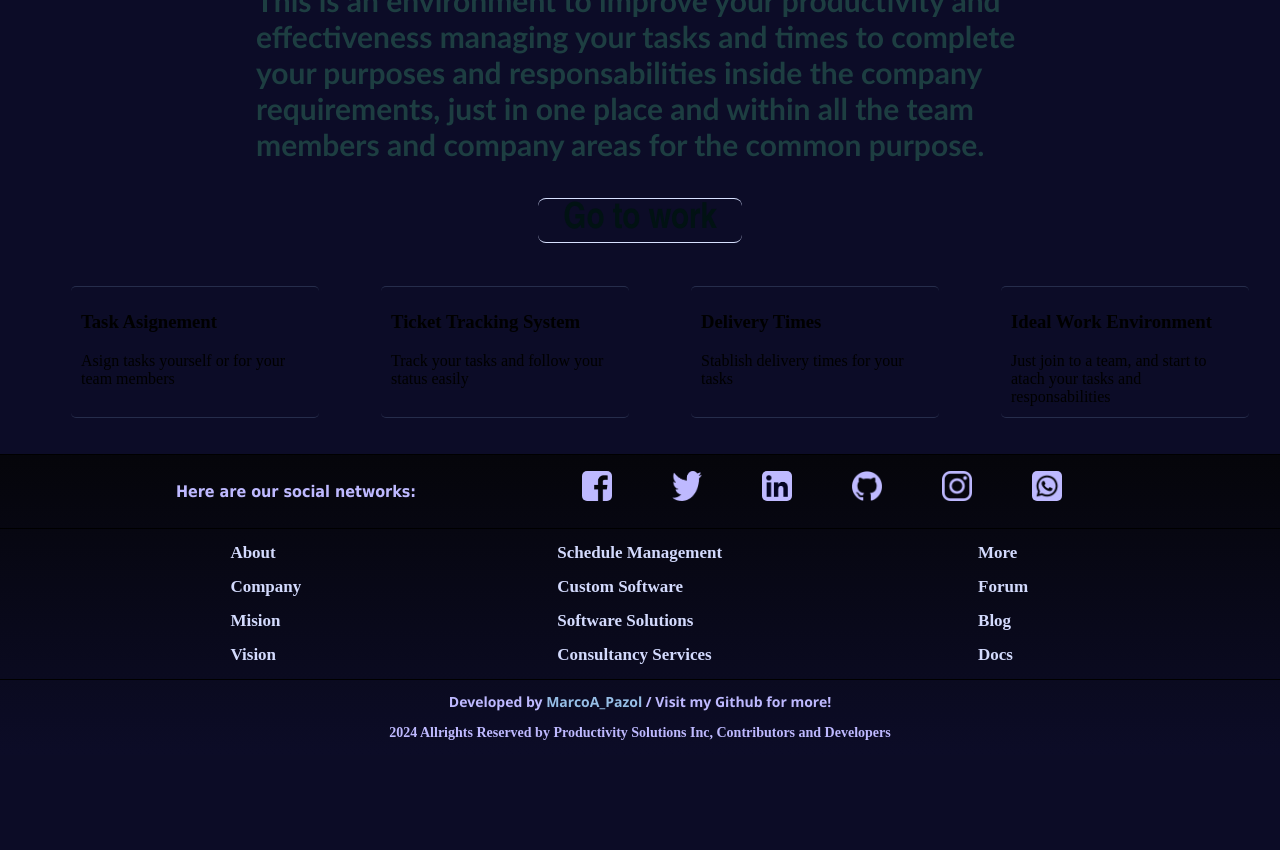
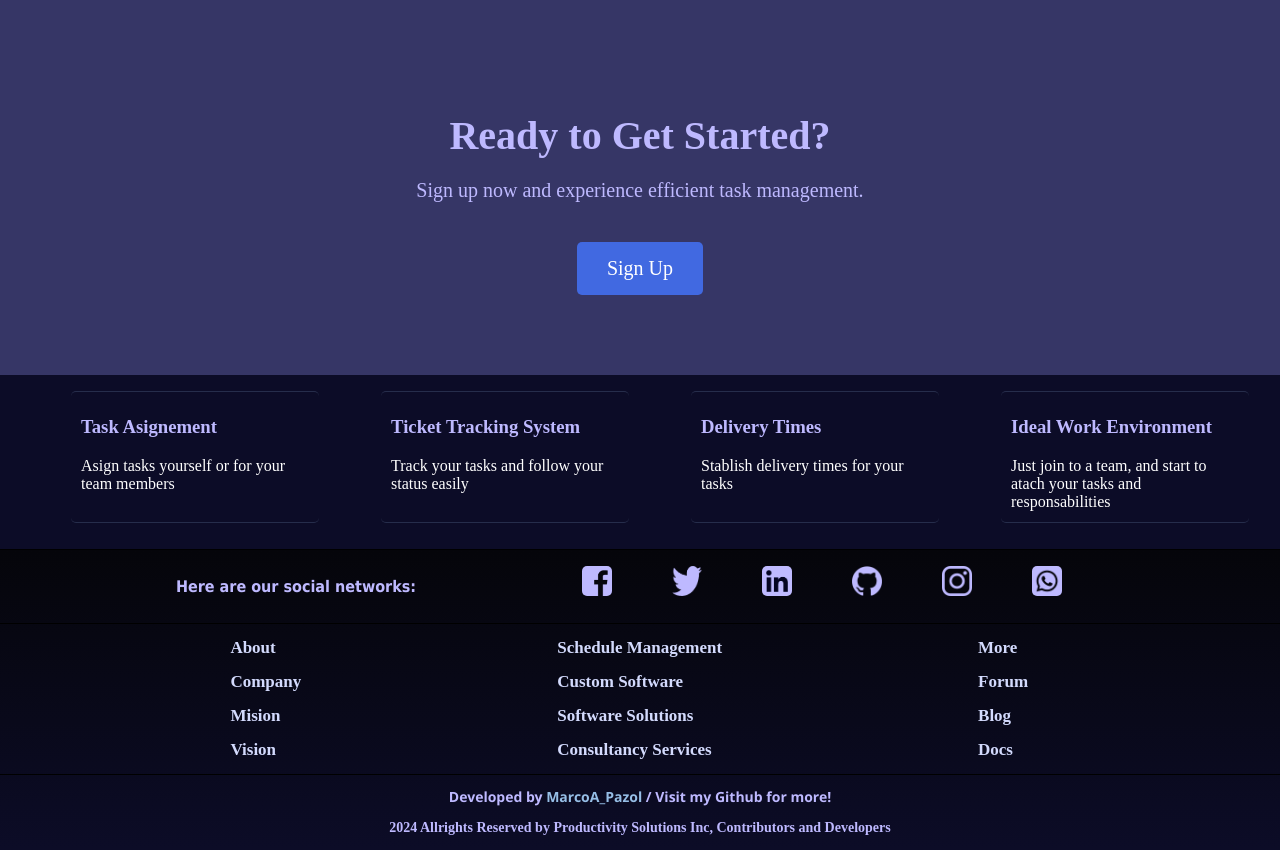
Before and after one commit to MarcoA-Pazol/Task_Management, a Django app: page / in a window 1280 px wide; the page is wider, and only the part inside the window is pictured. Shown: the part 601-1451 px from the top of that part. Before the commit the page ends 1341 px from the top of that part, so only its background shows below. Run offline with Django 4.2, Linux system fonts and the light colour scheme.

```diff
--- a/BackEnd/forms.py
+++ b/BackEnd/forms.py
@@ -1,8 +1,9 @@
 from django import forms
 
 #Ask for help formulary
-class AskForHelp(forms.Form):
-    pass
+class AskForHelpForm(forms.Form):
+    reason = forms.CharField(max_length=200)
+    description = forms.CharField(widget=forms.Textarea)
 
 class LoginForm(forms.Form):
     username = forms.CharField(max_length=20, min_length=3)
--- a/FrontEnd/static/scripts/home.js
+++ b/FrontEnd/static/scripts/home.js
@@ -0,0 +1,15 @@
+document.addEventListener('DOMContentLoaded', () => {
+    const heroSection = document.querySelector('.hero-section');
+
+    function animateOnScroll() {
+        const windowHeight = window.innerHeight;
+        const scrollY = window.scrollY || window.pageYOffset; // Cross-browser compatibility
+
+        if (scrollY > windowHeight) {
+            heroSection.classList.add('animate-in');
+            window.removeEventListener('scroll', animateOnScroll);
+        }
+    }
+
+    window.addEventListener('scroll', animateOnScroll);
+});
--- a/FrontEnd/static/styles/base.css
+++ b/FrontEnd/static/styles/base.css
@@ -23,7 +23,7 @@
 body {
     background-color: #0c0c27;
     animation-name: dark_light_dark;
-    animation-duration: .5s;
+    animation-duration: .2s;
     margin: 0;
     padding: 0;
     display: flex;
@@ -110,6 +110,7 @@ header {
     padding: 10px 20px;
     border-radius: 5px;
     border: 1px solid #ffffff;
+    background-color: #0c0c27;
     color: #ffffff;
     margin-right: 10px;
     transition: background-color 0.3s, color 0.3s;
@@ -127,15 +128,15 @@ header {
 }
 
 .content {
-    position: relative;
-    top: 30px;
+    margin-top: 100px;
+    width: 100%;
     flex: 1; /* Allow the content area to grow and fill the remaining space */
 }
 
 
 /*FOOTER*/
 footer {
-    margin-top: 50px;
+    margin-top: 10px;
     height: 300px;
     border-top: 1px solid rgb(0, 0, 0);
     width: 100%;
--- a/FrontEnd/static/styles/home.css
+++ b/FrontEnd/static/styles/home.css
@@ -1,110 +1,79 @@
-.home_principal_container{
-    border-bottom: 2px solid rgb(212, 216, 250);
-    height: 400px;
-    width: 100%;
-}
-.home_principal_container ul li{
-    display: inline-flex;
-    list-style: none;
-}
-.home_principal_container img{
-    width: 400px;
-    height: 400px;
-    border-radius: 3px;
-}
-.home_principal_container div{
-    width: 864px;
-    height: 395px;
-    background-color: rgba(6, 1, 46, 0.753);
-    border-radius: 5px;
-    border: 1px solid rgb(150, 150, 255);
+/*Hero Section*/
+.hero_section {
+    background-image: url('{% static "images/hero_image.jpg" %}');
+    background-size: cover;
+    height: 500px;
+    display: flex;
+    justify-content: center;
+    align-items: center;
+    color: #ffffff;
+    text-align: center;
     position: relative;
-    bottom: 340px;
-}
-.home_principal_container div h1{
-    width: 600px;
-    height: 35px;
-    color: rgba(6, 1, 46, 0.753);
-    font-size: 36px;
-    margin-left: 20px;
-}
-.home_principal_container div h2{
-    display: block;
-    color: rgb(212, 216, 250);
-    text-shadow: 2px 2px 3px rgba(6, 1, 46, 0.753);
-    margin-left: 35px;
-}
-.home_principal_container button{
-    margin-right: 20px;
-    background-color: rgb(150, 150, 255);
-    font-family: Verdana, Geneva, Tahoma, sans-serif;
-    font-size: 22px;
-    border-radius: 5px;
-    border: 1px solid rgb(172, 187, 255);
-    color: rgb(172, 187, 255);
-    cursor: hand;
-}
-.home_principal_container button:hover{
-    cursor: hand;
-    background-color: royalblue;
 }
 
-/*CTA container*/
-.cta_container{
-    width: 100%;
-    height: 400px;
-}
-.cta_container h1{
-    font-size: 35px;
-    font-family: Georgia;
-    color: rgba(0, 0, 0, 0.8);
-    width: 100%;
-    text-align: center;
-    padding-top: 20px;
-}
-.cta_container h2{
-    font-size: 30px;
-    font-family: 'Gill Sans';
-    color: rgba(34, 78, 75, 0.753);
-    width: 60%;
-    padding-top: 20px;
-    margin-left: 20%;
-}
-.cta_container a{
-    text-decoration: none;
-}
-.cta_container h3{
-    font-size: 36px;
-    font-family: 'Arial Narrow';
-    color: rgba(0, 19, 18, 0.904);
-    cursor: hand;
-    width: 16%;
-    text-align: center;
-    border-radius: 8px;
-    border-block: 1px solid rgb(216, 225, 255);
-    margin-left: 42%;
-}.cta_container h3:hover{
-    background-color: rgb(190, 220, 255);
-    color: rgb(139, 185, 253);
+.hero_content {
+    position: relative;
+    z-index: 1;
 }
 
+
+/*Call to Action Section*/
+.cta_section{
+    background-color: #363666;
+    color: rgb(190, 185, 255);
+    text-align: center;
+    padding: 80px 20px;
+}
+
+.cta_section h2 {
+    font-size: 40px;
+    margin-bottom: 20px;
+}
+
+.cta_section p {
+    font-size: 20px;
+    margin-bottom: 40px;
+}
+
+.cta_button{
+    display: inline-block;
+    padding: 15px 30px;
+    border-radius: 5px;
+    background-color: royalblue;
+    color: #ffffff;
+    font-size: 20px;
+    text-decoration: none;
+    transition: background-color 0.3s ease;
+}
+
+.cta_button:hover {
+    background-color: #0066cc;
+}
+
+
 /*Home Features Container*/
-.home_features_container{
+.features_section{
     width: 100%;
     height: auto;
 }
-.home_features_container ul{
+.features_section h3{
+    color: rgb(190, 185, 255);
+}
+.features_section p{
+    color: white;
+}
+.features_section ul{
     list-style-type: none;
     display: flex;
     justify-content: space-around;
     align-items: center;
 }
 
-.home_features_container ul li{
+.features_section ul li{
     width: 20%;
 }
 
-.home_features_container div{
+.features_section div{
     height: 120px;
     padding: 5px 10px;
     border-block: 1px solid rgba(101, 124, 158, 0.3);
--- a/FrontEnd/templates/help.html
+++ b/FrontEnd/templates/help.html
@@ -50,8 +50,10 @@
         <h1>Ask for help here:</h1>
         <form class="help_formulary" action="", method="POST">
             {% csrf_token %}
-            <input type="text" name="reason" placeholder="reason">
-            <input type="text" name="description" placeholder="description">
+            <h2>Reason</h2>
+            {{ form.reason }}
+            <h2>Description</h2>
+            {{ form.description }}
             <button id="submit_button" type="submit">Submit</button>
         </form>
     </div>
--- a/FrontEnd/templates/home.html
+++ b/FrontEnd/templates/home.html
@@ -6,34 +6,20 @@
     <link rel="stylesheet" href="{% static 'styles/home.css' %}">
     <script src="{% static 'scripts/home.js' %}"></script>
 
-    <div class="home_principal_container">
-        <ul>
-            <li>
-                <img id="home_image" src="{% static 'images/home_image_1.png' %}">
-            </li>
-            <li>
-                <div>
-                    <h1>Manage your tasks, manage your time!</h1>
-                    <h2>° Tasks Asignement and Creation</h2>
-                    <h2>° See Your Team Asignements</h2>
-                    <h2>° Create Tasks for your Employees</h2>
-                    <h2>° Set Delivery Times</h2>
-                    <ul>
-                        <a href="{% url 'team' %}"><button id="join_team_button">Join on a Team</button></a>
-                        <a href="{% url 'tasks' %}"><button id="assign_yourself_task_button">Asign Task Yourself</button></a>
-                    </ul>
-                </div>
-            </li>
-        </ul>
+    <div class="hero_section">
+        <div class="hero_content">
+            <h1>Welcome to Your Task Manager</h1>
+            <p>Efficiently manage tasks, assignments, and projects with ease.</p>
+        </div>
     </div>
 
-    <div class="cta_container">
-        <h1>What is PS Task Manager?</h1>
-        <h2>This is an environment to improve your productivity and effectiveness managing your tasks and times to complete your purposes and responsabilities inside the company requirements, just in one place and within all the team members and company areas for the common purpose.</h2>
-        <a href="{% url 'register' %}"><h3>Go to work</h3></a>
+    <div class="cta_section">
+        <h2>Ready to Get Started?</h2>
+        <p>Sign up now and experience efficient task management.</p>
+        <a href="{% url 'register' %}" class="cta_button">Sign Up</a>
     </div>
 
-    <div class="home_features_container">
+    <div class="features_section">
         <ul>
             <li>
                 <div>
--- a/FrontEnd/views.py
+++ b/FrontEnd/views.py
@@ -6,7 +6,7 @@ from django.contrib.auth import logout, authenticate
 from django.shortcuts import render, get_object_or_404, redirect
 from django.db import IntegrityError
 from BackEnd.models import Task, Questions #Loading models from Task_Manager/BackEnd/models.py
-from BackEnd.forms import RegistrationForm, LoginForm
+from BackEnd.forms import RegistrationForm, LoginForm, AskForHelpForm
 # Create your views here.
 def home(request):
     return render(request, 'home.html')
@@ -20,6 +20,15 @@ def team(request):
     return render(request, 'team.html')
 
 def help(request):
+    #Formulary Loading
+    if request.method == "POST":
+        form = AskForHelpForm(request.POST)
+        if form.is_valid():
+            reason = form.cleaned_data['reason']
+            description = form.cleaned_data['description']
+    else:
+        form = AskForHelpForm()
+
     #Retrieve all questions
     questions = Questions.objects.all()
 
@@ -32,8 +41,7 @@ def help(request):
         questions_by_category[category] = Questions.objects.filter(category=category)
 
     #Context will load questions and questions_by_category dicts
-    context = {'questions':questions, 'questions_by_category':questions_by_category}
-
+    context = {'questions':questions, 'questions_by_category':questions_by_category, 'form':form}
     return render(request, 'help.html', context)
 
 #Session views
@@ -76,4 +84,5 @@ def logout_view(request):
         return redirect('/')
     else:
         # Handle GET request (if needed)
+        logout(request)
         return redirect('/')
```
Also changed, not shown: FrontEnd/static/styles/help.css (+28 -14 lines), FrontEnd/static/styles/login.css (+68 -0 lines), FrontEnd/static/styles/register.css (+9 -11 lines), FrontEnd/templates/registration/login.html (+5 -10 lines), Tracking.txt (+23 -3 lines), FrontEnd/static/images/hero_image.jpg (added), db.sqlite3.
